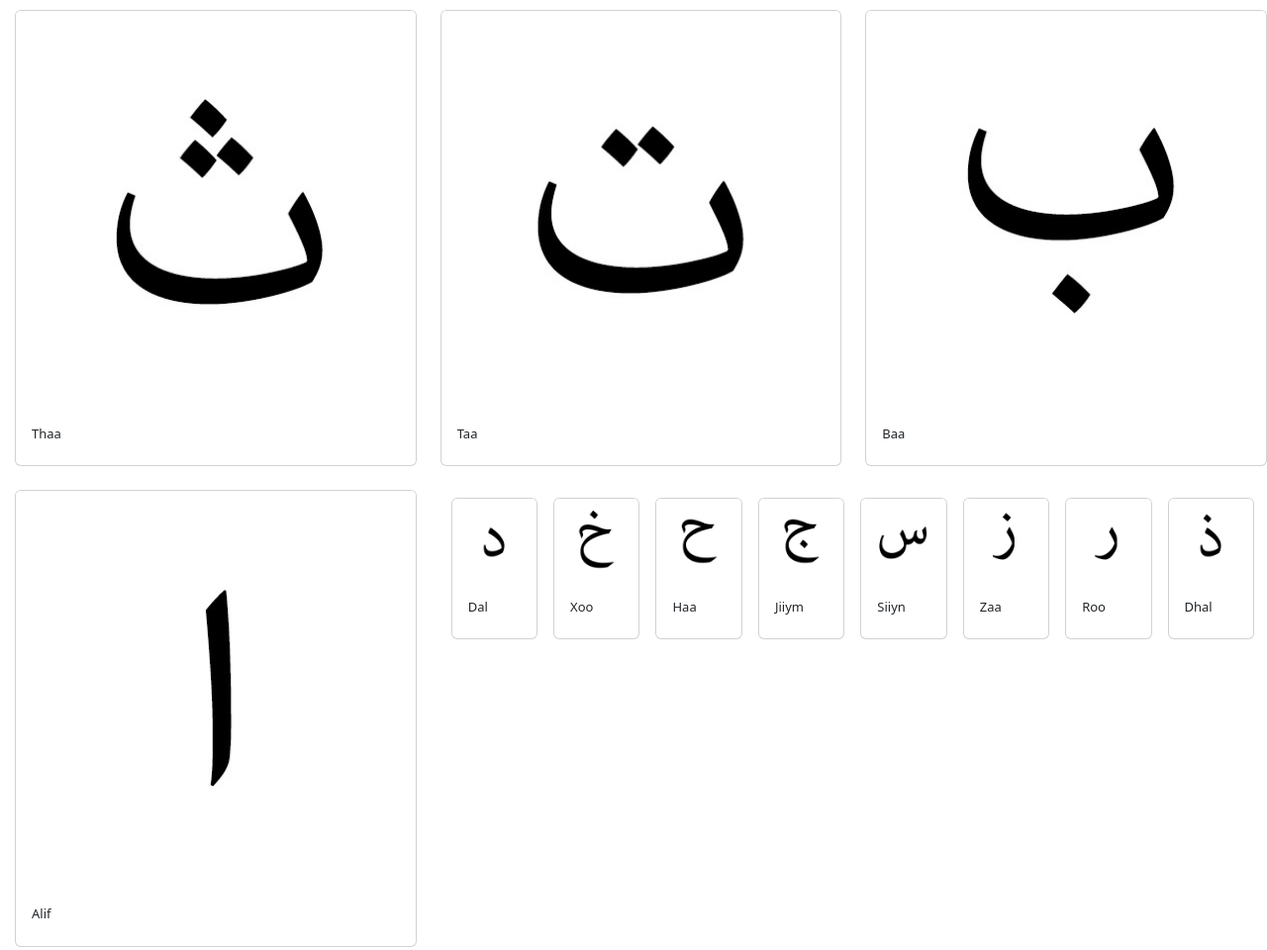
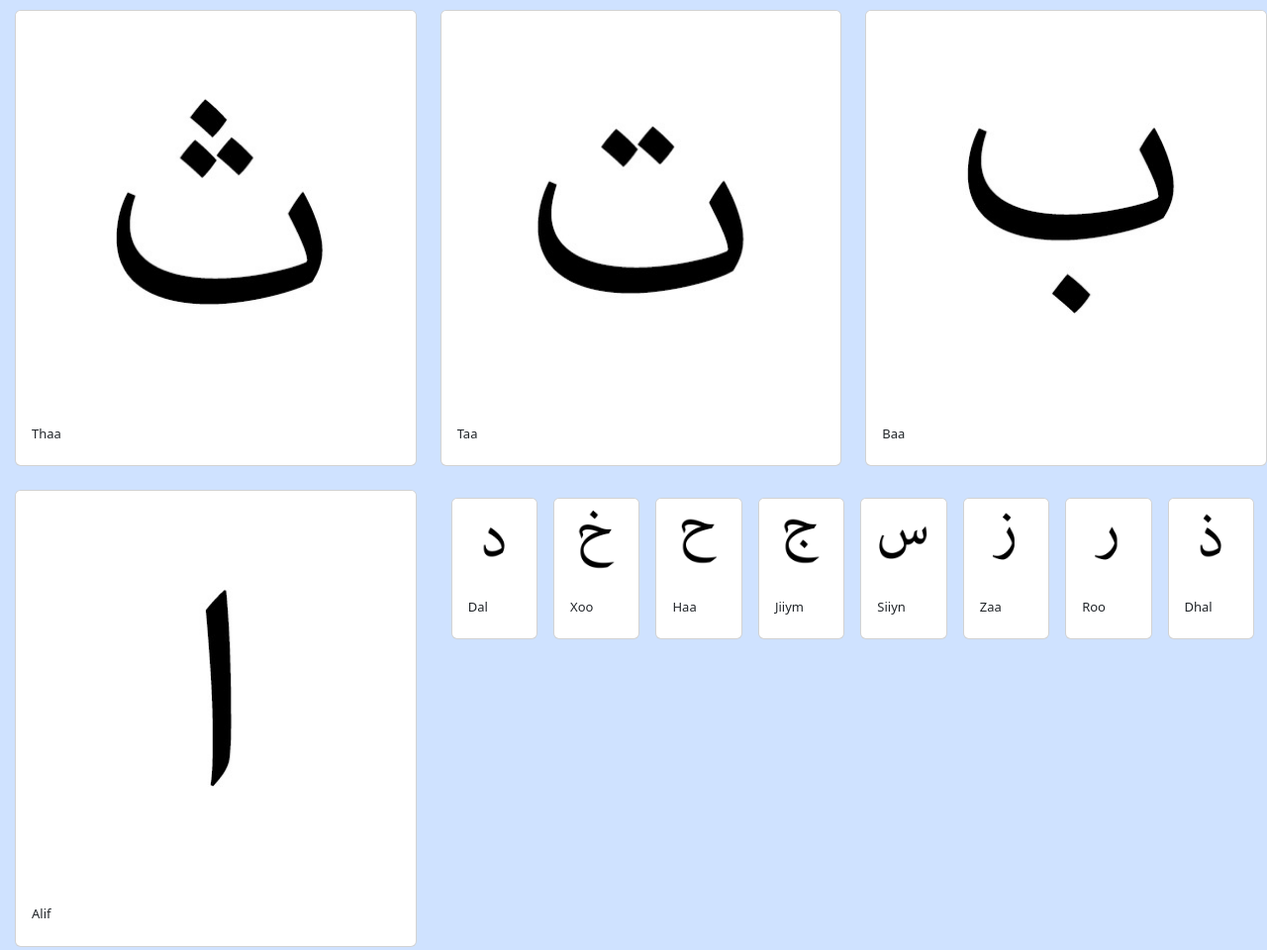
Before and after one commit to abdullohabdurahmonov/learn-arabic-alphabet, a plain HTML site: page index.html in a window 1280 px wide. Shown: the top 960 px of the page at 99% size. Drawn offline with nearby package versions, Linux system fonts and the light colour scheme.

Commit message:
Update index.html

```diff
--- a/index.html
+++ b/index.html
@@ -11,7 +11,8 @@
 </head>
 
 <body>
-    <div class="box">
+    <div class="big-box bg-primary-subtle">
+        <div class="box ">
             <div class="row row-cols row-cols-md-3 g-4">
                 <div class="col">
                     <div class="card h-10">
@@ -298,6 +299,7 @@
                 </div> -->
             </div>
         </div>
+    </div>
 </body>
 <script src="https://cdn.jsdelivr.net/npm/bootstrap@5.3.3/dist/js/bootstrap.bundle.min.js"
     integrity="sha384-YvpcrYf0tY3lHB60NNkmXc5s9fDVZLESaAA55NDzOxhy9GkcIdslK1eN7N6jIeHz"
```
Lines whose indentation alone changed are shown as unchanged.
